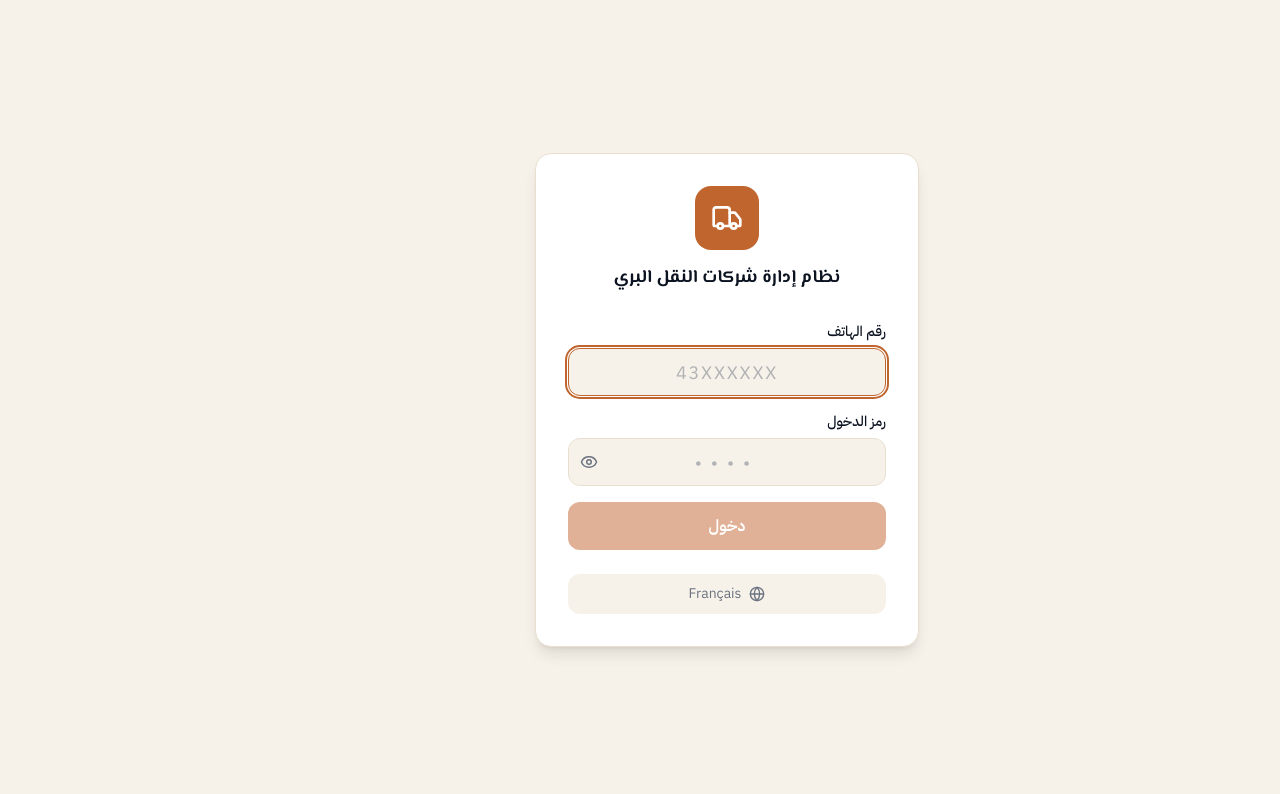
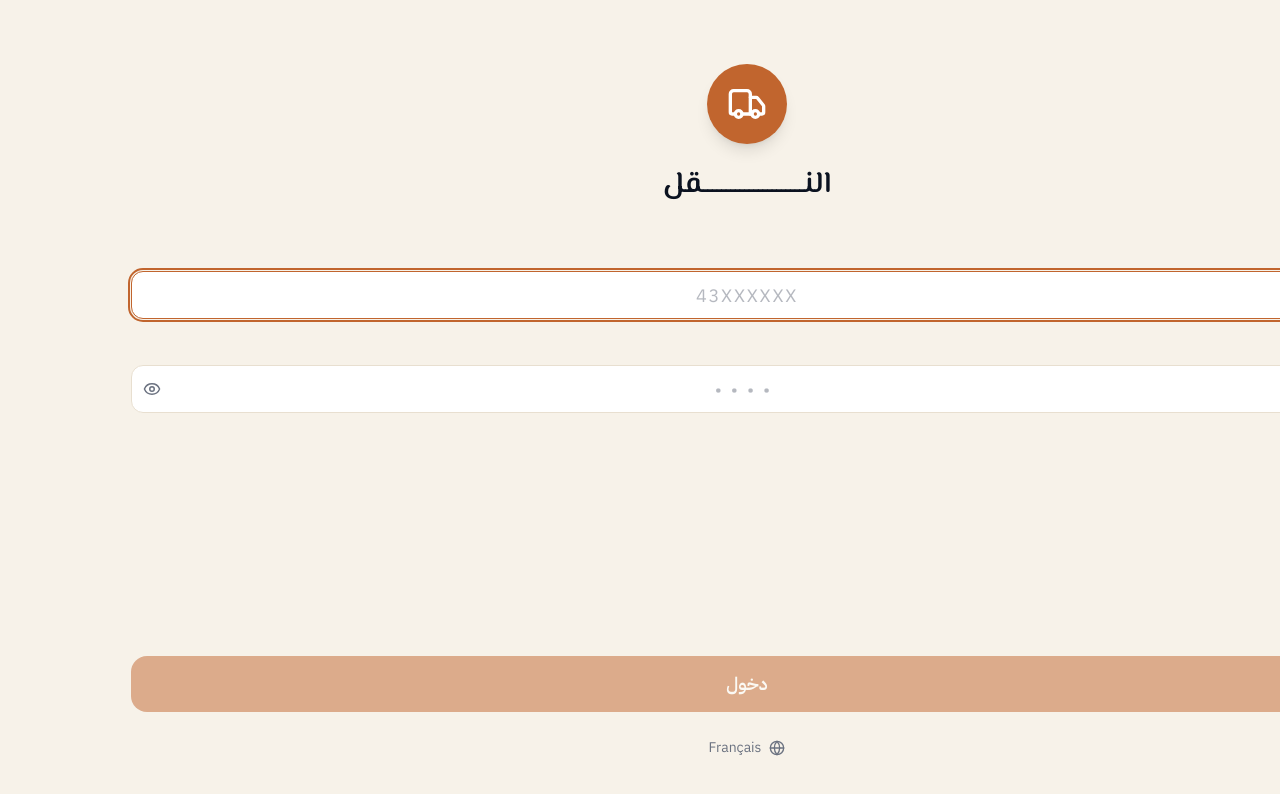
Before and after one commit to trtui85-dot/transport-app, a Next.js app: page / in a window 1280 px wide. Shown: the top 794 px of the page. Built offline with nearby package versions, Linux system fonts and the light colour scheme.

Commit message:
style: redesign login - no box, logo + elongated title on top, login button pinned to bottom

```diff
--- a/src/app/page.tsx
+++ b/src/app/page.tsx
@@ -56,19 +56,20 @@ export default function LoginPage() {
   };
 
   return (
-    <div className="min-h-dvh flex items-center justify-center bg-sand px-4">
-      <div className="w-full max-w-sm">
-        <div className="bg-foam rounded-2xl shadow-lg border border-sand-dim p-8">
-          <div className="flex flex-col items-center mb-8">
-            <div className="w-16 h-16 rounded-2xl bg-rope flex items-center justify-center mb-4">
-              <Truck size={32} className="text-white" />
+    <form onSubmit={handleLogin} className="min-h-dvh flex flex-col bg-sand">
+      <div className="flex flex-col items-center px-6 pt-16 pb-10">
+        <div className="w-20 h-20 rounded-full bg-rope flex items-center justify-center mb-5 shadow-lg">
+          <Truck size={40} className="text-white" />
         </div>
-            <h1 className="text-lg font-bold text-ink font-[family-name:var(--font-display)] text-center leading-snug">
-              {t("appName")}
+        <h1
+          className="text-3xl font-semibold text-ink font-[family-name:var(--font-display)] text-center leading-snug"
+          dir="rtl"
+        >
+          {lang === "ar" ? "النــــــــــــــــــــــقل" : "Transport"}
         </h1>
       </div>
 
-          <form onSubmit={handleLogin} className="space-y-4">
+      <div className="px-6 space-y-5">
         <div>
           <label className="block text-sm font-medium text-ink mb-1.5">
             {t("phone")}
@@ -77,7 +78,7 @@ export default function LoginPage() {
             type="tel"
             inputMode="numeric"
             dir="ltr"
-                className="w-full h-12 px-4 rounded-xl bg-sand border border-sand-dim text-ink text-center text-lg tracking-widest placeholder:text-ink-faint/50 focus:border-rope"
+            className="w-full h-12 px-4 rounded-xl bg-foam border border-sand-dim text-ink text-center text-lg tracking-widest placeholder:text-ink-faint/50 focus:border-rope outline-none"
             placeholder="43XXXXXX"
             value={phone}
             onChange={(e) => setPhone(e.target.value.replace(/\D/g, "").slice(0, 8))}
@@ -94,7 +95,7 @@ export default function LoginPage() {
               type={showPin ? "text" : "password"}
               inputMode="numeric"
               dir="ltr"
-                  className="w-full h-12 px-4 rounded-xl bg-sand border border-sand-dim text-ink text-center text-lg tracking-[0.5em] placeholder:text-ink-faint/50 focus:border-rope"
+              className="w-full h-12 px-4 rounded-xl bg-foam border border-sand-dim text-ink text-center text-lg tracking-[0.5em] placeholder:text-ink-faint/50 focus:border-rope outline-none"
               placeholder="••••"
               value={pin}
               onChange={(e) => setPin(e.target.value.replace(/\D/g, "").slice(0, 4))}
@@ -114,29 +115,30 @@ export default function LoginPage() {
             {error}
           </div>
         )}
+      </div>
 
+      <div className="mt-auto px-6 pt-8" style={{ paddingBottom: "max(2rem, env(safe-area-inset-bottom))" }}>
         <button
           type="submit"
           disabled={loading || !phone || !pin}
-              className="w-full h-12 rounded-xl bg-rope text-white font-semibold text-base transition-colors hover:bg-rope-dark disabled:opacity-50 disabled:cursor-not-allowed flex items-center justify-center gap-2"
+          className="w-full h-14 rounded-2xl bg-rope text-white font-semibold text-lg transition-colors hover:bg-rope-dark disabled:opacity-50 disabled:cursor-not-allowed flex items-center justify-center gap-2"
         >
           {loading ? (
-                <Loader2 size={20} className="animate-spin" />
+            <Loader2 size={22} className="animate-spin" />
           ) : (
             t("enter")
           )}
         </button>
-          </form>
 
         <button
+          type="button"
           onClick={toggleLang}
-            className="mt-6 w-full flex items-center justify-center gap-2 h-10 rounded-xl bg-sand text-ink-faint text-sm hover:bg-sand-dim transition-colors"
+          className="mt-4 w-full flex items-center justify-center gap-2 h-10 rounded-xl text-ink-faint text-sm hover:bg-sand-dim/60 transition-colors"
         >
           <Globe size={16} />
           <span>{lang === "ar" ? "Français" : "العربية"}</span>
         </button>
       </div>
-      </div>
-    </div>
+    </form>
   );
 }
```
Lines whose indentation alone changed are shown as unchanged.
